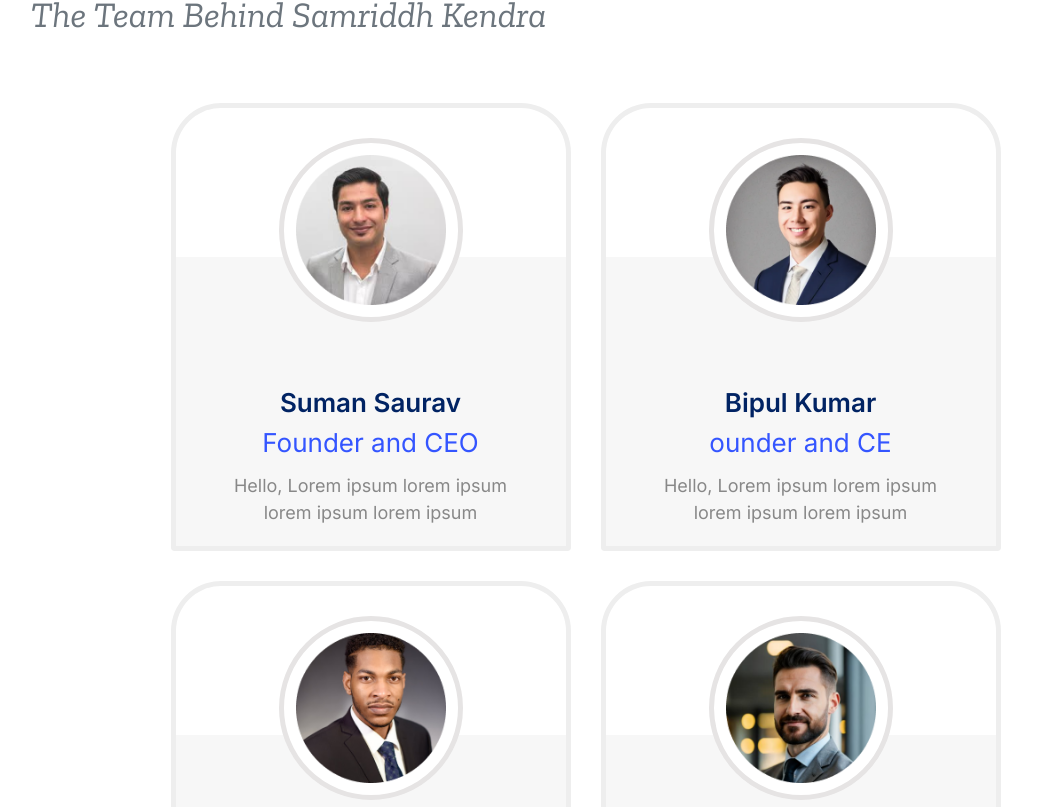
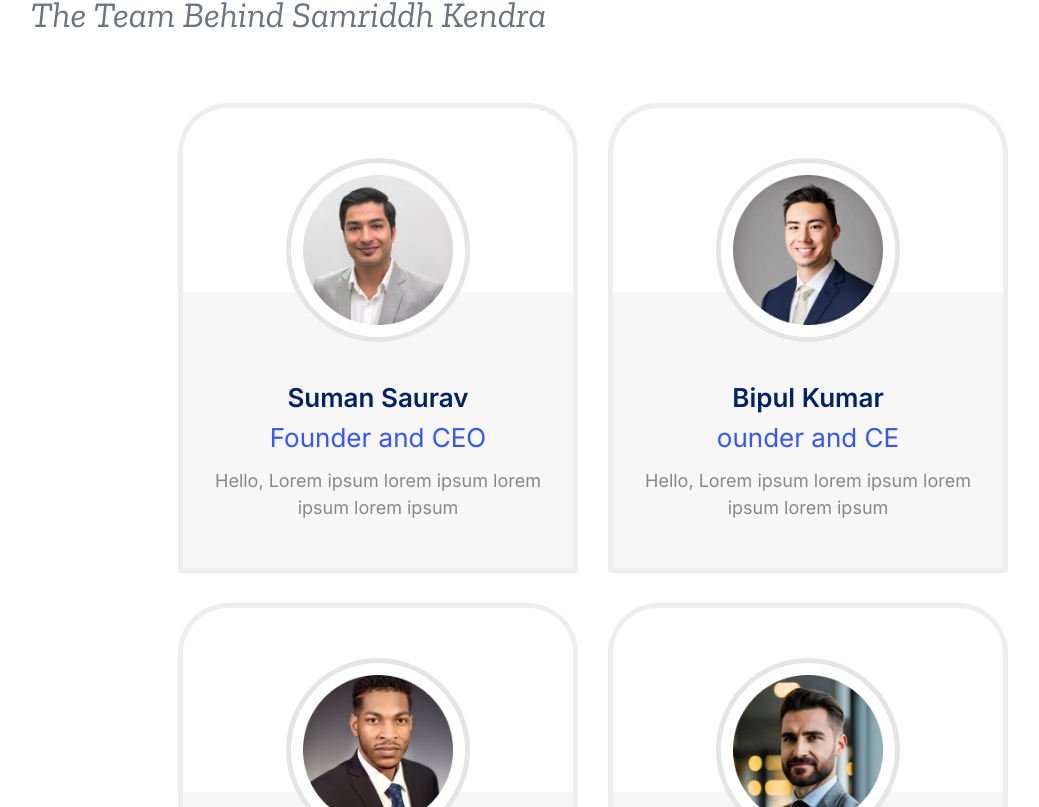
Before and after one commit to mohitanand744/Samriddh_React, a React (Vite) app: page /about in a window 1280 px wide. Shown: the part 3833-4640 px from the top of the page, without its empty margins (47-1086 px from the left). Built offline with nearby package versions, Linux system fonts and the light colour scheme.

Commit message:
solved some Alignment problem.

```diff
--- a/src/Pages/AboutUs.jsx
+++ b/src/Pages/AboutUs.jsx
@@ -246,7 +246,7 @@ const AboutUs = () => {
         <div className="container">
           <div className="row gap-5 justify-content-lg-center justify-content-md-center justify-content-start flex-lg-wrap flex-md-wrap flex-sm-nowrap flex-nowrap justify-content-start profiles-sliders">
             <div className="card text-center font-inter">
-              <div className="profile-container mt-5">
+              <div className="profile-container ">
                 <img
                   src="./Suman Saurav.png"
                   className="img-fluid profile"
@@ -266,7 +266,7 @@ const AboutUs = () => {
               </div>
             </div>
             <div className="card text-center font-inter">
-              <div className="profile-container mt-5">
+              <div className="profile-container ">
                 <img
                   src="./Bipul Kumar.png"
                   className="img-fluid profile"
@@ -286,7 +286,7 @@ const AboutUs = () => {
               </div>
             </div>
             <div className="card text-center font-inter">
-              <div className="profile-container mt-5">
+              <div className="profile-container ">
                 <img
                   src="./Rajesh Mishra.png"
                   className="img-fluid profile"
@@ -308,7 +308,7 @@ const AboutUs = () => {
               </div>
             </div>
             <div className="card text-center font-inter">
-              <div className="profile-container mt-5">
+              <div className="profile-container ">
                 <img
                   src="./Yashwardhan Parwal.png"
                   className="img-fluid profile"
@@ -330,7 +330,7 @@ const AboutUs = () => {
               </div>
             </div>
             <div className="card text-center font-inter">
-              <div className="profile-container mt-5">
+              <div className="profile-container ">
                 <img
                   src="./Vishal Chopra.png"
                   className="img-fluid profile"
--- a/src/css/index.css
+++ b/src/css/index.css
@@ -89,6 +89,11 @@ html {
 /* ---------------------------------------------------- */
 
 /***** Global Css *****/
+
+[data-headlessui-focus-visible] {
+  outline: none !important;
+  border: none !important;
+}
 
 .Active {
   color: var(--dark-blue) !important;
@@ -897,9 +902,11 @@ li {
 .about_section_5 {
   .profiles-sliders {
     width: 100%;
+    margin: 0 auto;
     padding: 2.1rem;
     overflow-x: scroll;
     overflow-y: hidden;
+    border: none;
 
     &::-webkit-scrollbar {
       display: none;
@@ -923,6 +930,7 @@ li {
 
     .card {
       width: 40rem;
+      height: 47rem !important;
       height: fit-content;
       display: flex;
       justify-content: space-between;
@@ -935,7 +943,6 @@ li {
       overflow: hidden;
 
       .profile-container {
-        margin-bottom: -8rem;
         z-index: 1;
         background: var(--white);
         border-radius: 50%;
@@ -945,14 +952,21 @@ li {
         -o-border-radius: 50%;
         padding: 1.2rem;
         border: 5px solid #e6e4e4;
-
+        margin-top: 5rem;
+        width: fit-content;
+        height: fit-content;
         & .profile {
           width: 15rem;
         }
       }
 
       .card-body {
-        padding: 13rem 4rem 2rem 4rem;
+        height: 50rem;
+        display: flex;
+        justify-content: start;
+        align-items: center;
+        flex-direction: column;
+        padding-top: 9rem;
       }
     }
   }
```
